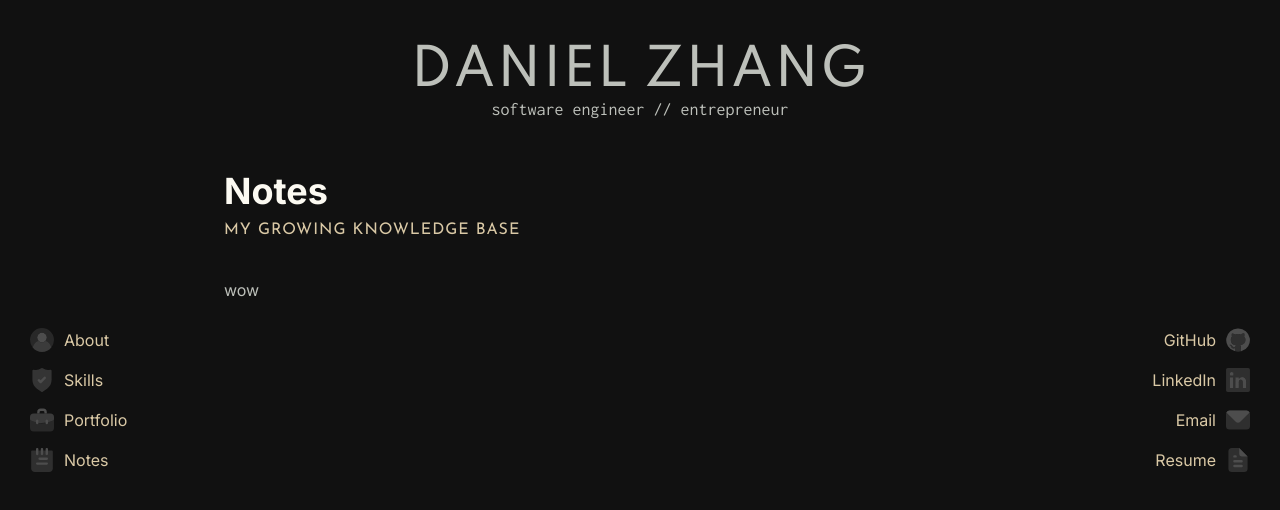
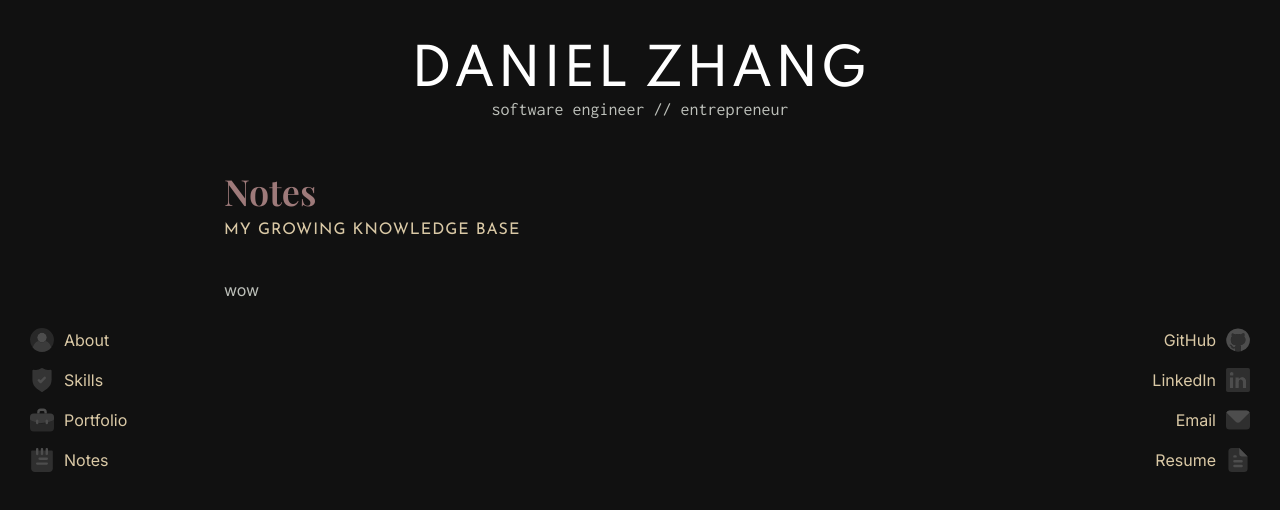
Before and after one commit to DanielHZhang/danielhzhang, a Next.js app: page /notes in a window 1280 px wide. Shown: the top 510 px of the page. Built offline with nearby package versions, Linux system fonts and the light colour scheme.

Commit message:
Rename layout folder to layouts, other misc styling changes

```diff
--- a/src/components/base/heading.tsx
+++ b/src/components/base/heading.tsx
@@ -7,9 +7,11 @@ type Props = {
 
 export const Heading = styled.h1<Props>(
   ({level = 1}) => css`
-    color: var(--font-color-heading-primary);
+    color: #9e7a7a;
+    /* color: var(--font-color-heading-primary); */
+    font-family: var(--font-heading);
     font-size: ${level === 1 ? '3.6rem' : level === 2 ? '3rem' : '2.4rem'};
-    font-weight: ${level === 1 ? 700 : level === 2 ? 600 : 500};
+    font-weight: ${level === 1 ? 600 : level === 2 ? 600 : 500};
     margin: 0;
   `
 );
--- /dev/null
+++ b/src/components/home/index.ts
@@ -0,0 +1,2 @@
+export * from './link-item';
+export * from './name-hero';
--- a/src/components/layout/index.tsx
+++ b/src/components/layouts/index.tsx
@@ -58,11 +58,11 @@ export const MainLayout = ({children}: Props): JSX.Element => {
         >
           <div
             css={{
+              color: '#fff',
               fontSize: '5rem',
               fontFamily: 'Spartan',
               fontWeight: 500,
               lineHeight: '5rem',
-              // boxSizing: 'content-box',
               letterSpacing: '0.2rem',
             }}
           >
--- a/src/components/skills/row.tsx
+++ b/src/components/skills/row.tsx
@@ -1,5 +1,5 @@
 /** @jsxImportSource @emotion/react */
-import {Heading, Stack, Tooltip} from 'src/components/base';
+import {Heading, Stack, Subheading, Tooltip} from 'src/components/base';
 import {Icon, IconType} from 'src/components/icons';
 
 type IconData = {
@@ -56,7 +56,7 @@ type Props = {
 
 export const SkillsRow = ({data, title}: Props): JSX.Element => (
   <div>
-    <Heading level={3}>{title}</Heading>
+    <Subheading>{title}</Subheading>
     <Stack spacing='2rem' css={{marginTop: '0.6rem'}}>
       {data.map(({type, label}, index) => (
         <Tooltip key={index} label={label}>
--- a/src/pages/_app.tsx
+++ b/src/pages/_app.tsx
@@ -24,10 +24,10 @@ export default function App({Component, pageProps}: AppProps): JSX.Element {
           href='https://fonts.googleapis.com/css2?family=Spartan:wght@500&display=swap'
           rel='stylesheet'
         />
-        {/* <link
-          href='https://fonts.googleapis.com/css2?family=Lato:wght@700&display=swap'
+        <link
+          href='https://fonts.googleapis.com/css2?family=Playfair+Display:wght@600&display=swap'
           rel='stylesheet'
-        /> */}
+        />
       </Head>
       <Component {...pageProps} />
       <Cursor />
--- a/src/pages/about.tsx
+++ b/src/pages/about.tsx
@@ -1,7 +1,7 @@
 /** @jsxImportSource @emotion/react */
 import Link from 'next/link';
 import {Flex, Stack} from 'src/components/base';
-import {MainLayout} from 'src/components/layout';
+import {MainLayout} from 'src/components/layouts';
 import {PageTitle, HeadTitle} from 'src/components/title';
 
 export default function AboutPage(): JSX.Element {
--- a/src/pages/notes.tsx
+++ b/src/pages/notes.tsx
@@ -1,6 +1,6 @@
 /** @jsxImportSource @emotion/react */
 import {Flex} from 'src/components/base';
-import {MainLayout} from 'src/components/layout';
+import {MainLayout} from 'src/components/layouts';
 import {PageTitle} from 'src/components/title';
 
 export default function NotesPage(): JSX.Element {
--- a/src/pages/portfolio.tsx
+++ b/src/pages/portfolio.tsx
@@ -1,4 +1,4 @@
-import {MainLayout} from 'src/components/layout';
+import {MainLayout} from 'src/components/layouts';
 
 export default function PortfolioPage(): JSX.Element {
   return (
--- a/src/pages/skills.tsx
+++ b/src/pages/skills.tsx
@@ -1,6 +1,6 @@
 /** @jsxImportSource @emotion/react */
 import {Flex, Stack} from 'src/components/base';
-import {MainLayout} from 'src/components/layout';
+import {MainLayout} from 'src/components/layouts';
 import {iconData, SkillsRow} from 'src/components/skills/row';
 import {PageTitle, HeadTitle} from 'src/components/title';
 
--- a/src/styles/global.css
+++ b/src/styles/global.css
@@ -2,6 +2,7 @@
   font-size: 62.5%;
   --font-text: 'Inter';
   --font-code: 'Inconsolata';
+  --font-heading: 'Playfair Display';
   --font-subheading: 'Josefin Sans';
   --font-color-link: #dac9a6;
   --font-color-heading-primary: #fcfaf2;
```
Also changed, not shown: src/components/home/name-hero.tsx (added, +9 -0 lines), src/pages/index.tsx (+8 -2 lines).
